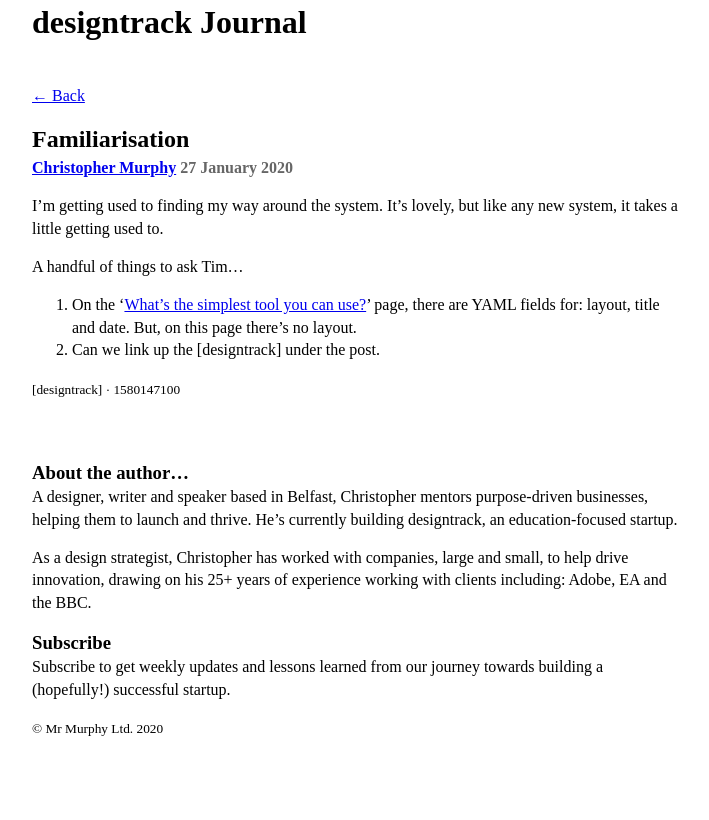
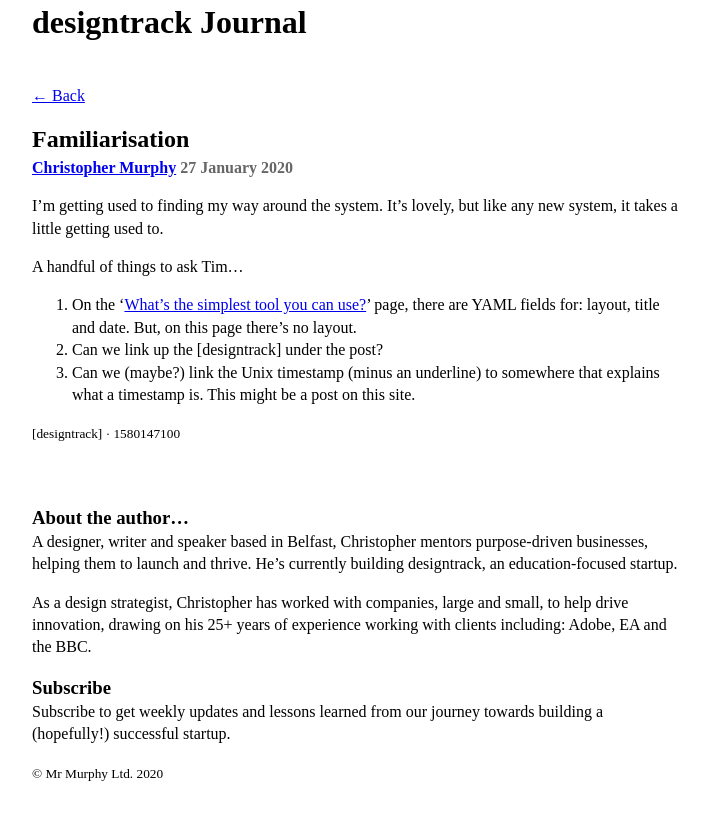
Before and after one commit to designtrack/designtrack-journal, a Jekyll site: the page built from _posts/2020-01-27-mission-control.md, in a window 1280 px wide. Shown: the top 820 px of the page, without its empty margins (283-992 px from the left). Built offline with Jekyll 4.4.1, drawn with Linux system fonts in a browser that asks for light colours; nearby versions of some CDN libraries.

Commit message:
Update from Forestry.io Christopher Murphy updated _posts/2020-01-27-mission-control.md

```diff
--- a/_posts/2020-01-27-mission-control.md
+++ b/_posts/2020-01-27-mission-control.md
@@ -9,4 +9,5 @@
 A handful of things to ask Tim…
 
 1. On the '[What’s the simplest tool you can use?](/2020/01/24/whats-the-simplest-tool-you-can-use.html)' page, there are YAML fields for: layout, title and date. But, on this page there's no layout.
-2. Can we link up the \[designtrack\] under the post.
+2. Can we link up the \[designtrack\] under the post?
+3. Can we (maybe?) link the Unix timestamp (minus an underline) to somewhere that explains what a timestamp is. This might be a post on this site.
```
